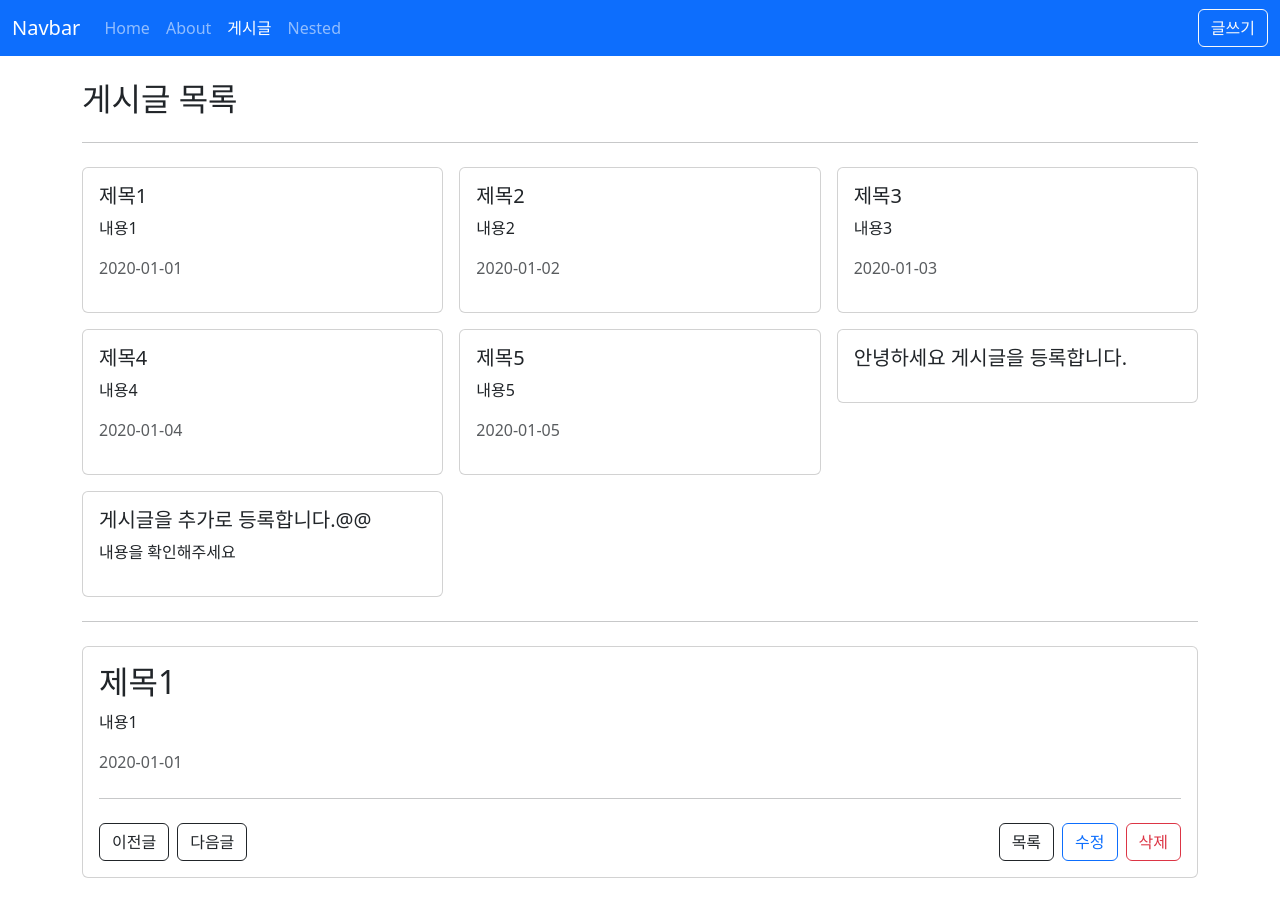
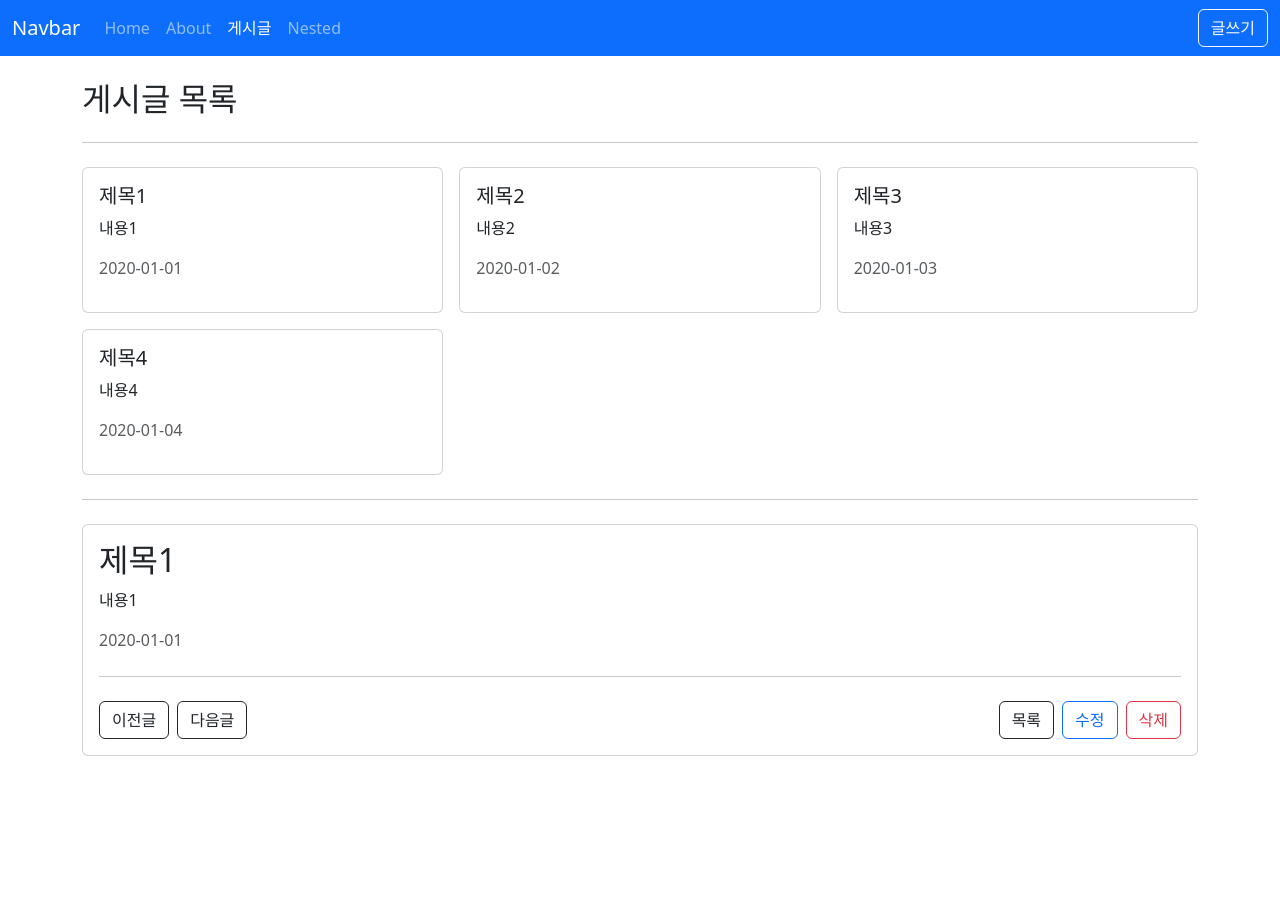
Before and after one commit to Woochang1132/vue3-project, a Vue app: page /posts in a window 1280 px wide. After the commit the page ends 800 px from the top, so only its background shows below. Built offline with nearby package versions, Linux system fonts and the light colour scheme; data requests are answered from the project's data file.

Commit message:
[개발] post > 상세 > 삭제 기능 추가 완료

```diff
--- a/db.json
+++ b/db.json
@@ -23,23 +23,6 @@
       "title": "제목4",
       "content": "내용4",
       "createdAt": "2020-01-04"
-    },
-    {
-      "id": 5,
-      "title": "제목5",
-      "content": "내용5",
-      "createdAt": "2020-01-05"
-    },
-    {
-      "title": "안녕하세요 게시글을 등록합니다.",
-      "content": null,
-      "createAt": 1738574351528,
-      "id": 6
-    },
-    {
-      "title": "게시글을 추가로 등록합니다.@@",
-      "content": "내용을 확인해주세요",
-      "id": 7
     }
   ]
 }
--- a/src/views/posts/PostDetailView.vue
+++ b/src/views/posts/PostDetailView.vue
@@ -21,7 +21,7 @@
         </button>
       </div>
       <div class="col-auto">
-        <button class="btn btn-outline-danger">삭제</button>
+        <button class="btn btn-outline-danger" @click="remove">삭제</button>
       </div>
     </div>
   </div>
@@ -29,7 +29,7 @@
 
 <script setup>
 import { useRouter } from 'vue-router';
-import { getPostById } from '@/api/posts';
+import { deletePost, getPostById } from '@/api/posts';
 import { ref } from 'vue';
 
 const props = defineProps({
@@ -53,8 +53,12 @@ const post = ref({});
 */
 
 const fetchPost = async () => {
-  const { data } = await getPostById(props.id);
-  setPost(data);
+  try {
+    const { data } = await getPostById(props.id);
+    setPost(data);
+  } catch (error) {
+    console.error(error);
+  }
 };
 
 const setPost = ({ title, content, createdAt }) => {
@@ -65,6 +69,17 @@ const setPost = ({ title, content, createdAt }) => {
 
 fetchPost();
 
+const remove = async () => {
+  try {
+    if (confirm('삭제 하시겠습니까?') === false) {
+      return;
+    }
+    await deletePost(props.id);
+    router.push({ name: 'PostList' });
+  } catch (error) {
+    console.error(error);
+  }
+};
 const goListPage = () => router.push({ name: 'PostList' });
 const goEditPage = () =>
   router.push({ name: 'PostEdit', params: { id: props.id } });
--- a/src/views/posts/PostEditView.vue
+++ b/src/views/posts/PostEditView.vue
@@ -50,8 +50,12 @@ const form = ref({
 });
 
 const fetchPost = async () => {
-  const { data } = await getPostById(id);
-  setForm(data);
+  try {
+    const { data } = await getPostById(id);
+    setForm(data);
+  } catch (error) {
+    console.error(error);
+  }
 };
 
 const setForm = ({ title, content }) => {
```
